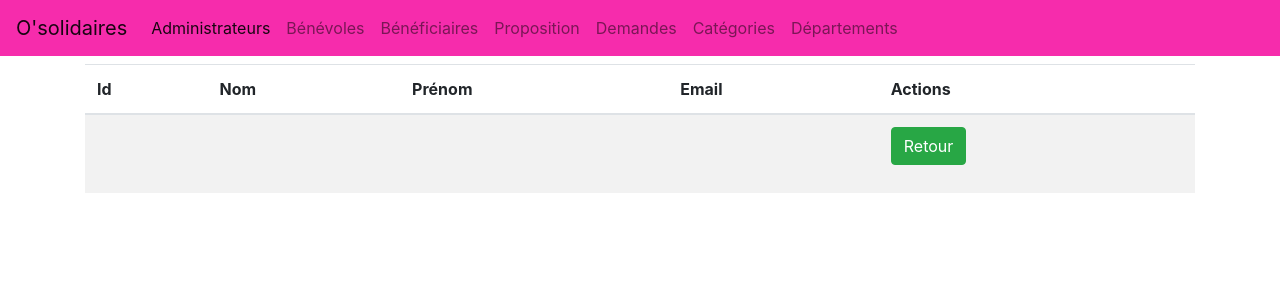
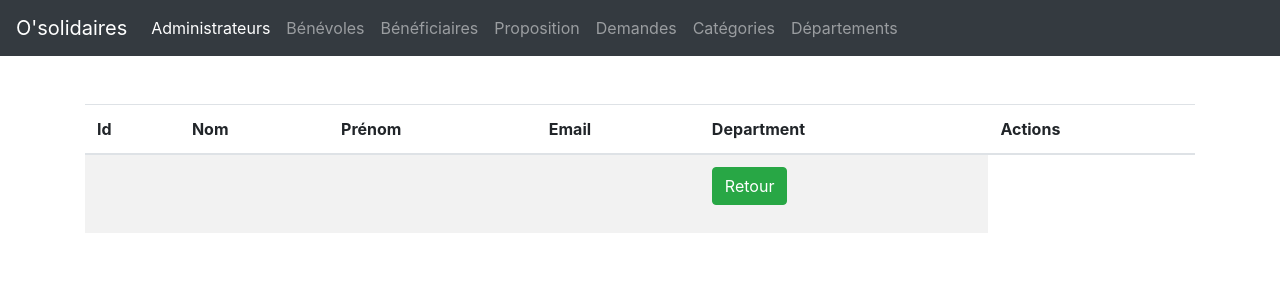
Before and after one commit to GuillaumePromoOz/O-Solidaires-back, a Symfony app: template templates/back/user/beneficiary/read.html.twig in a window 1280 px wide. Shown: the top 300 px of the page. Run offline with Twig, Linux system fonts and the light colour scheme; the template is opened without the code that fills it, so the values that code supplies are empty; some libraries are stand-ins or nearby versions.

Commit message:
nav bar wip

```diff
--- a/templates/_nav.html.twig
+++ b/templates/_nav.html.twig
@@ -1,4 +1,4 @@
-<nav class="navbar navbar-expand-lg navbar-light" style="background-color: #f62cac;">
+<nav class="navbar navbar-expand-lg navbar-dark bg-dark mb-5">
   <a class="navbar-brand" href="#">O'solidaires</a>
   <button class="navbar-toggler" type="button" data-toggle="collapse" data-target="#navbarNav" aria-controls="navbarNav" aria-expanded="false" aria-label="Toggle navigation">
     <span class="navbar-toggler-icon"></span>
--- a/templates/back/user/beneficiary/read.html.twig
+++ b/templates/back/user/beneficiary/read.html.twig
@@ -14,6 +14,7 @@
       <th scope="col">Nom</th>
       <th scope="col">Prénom</th>
       <th scope="col">Email</th>
+      <th scope="col">Department</th>
       <th scope="col">Actions</th>
     </tr>
   </thead>
```
